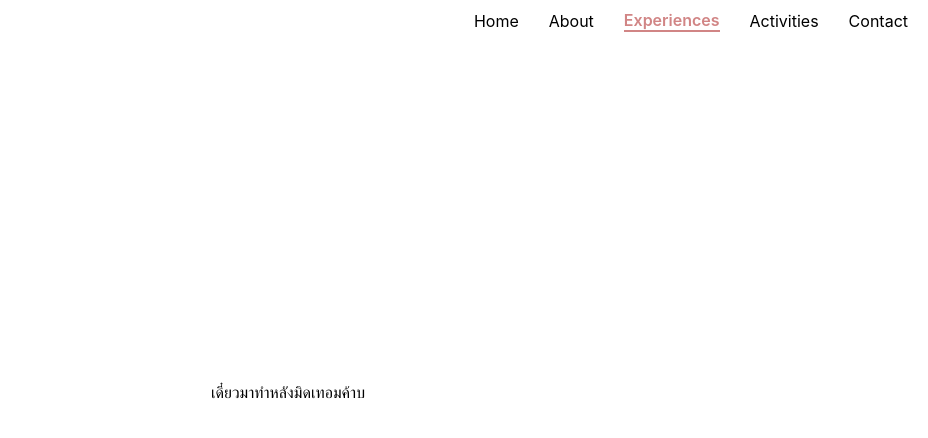
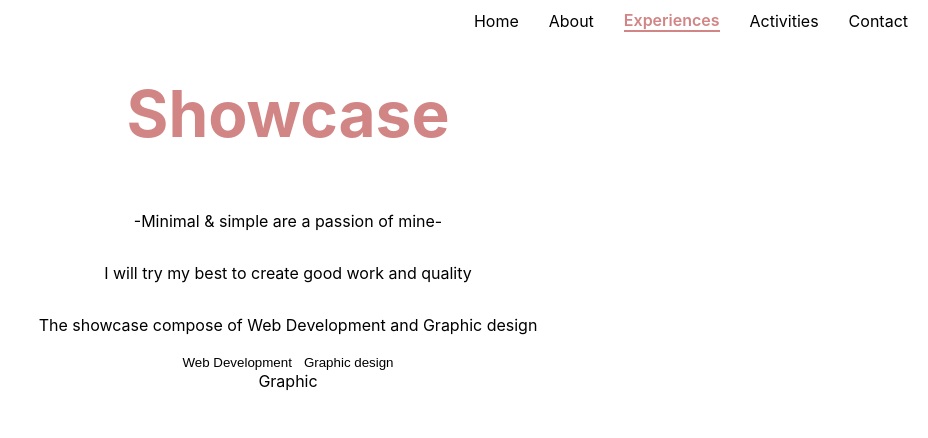
Before and after one commit to wiree65/Wiree-Porfolio, a Next.js app: page /experiences in a window 1280 px wide. Shown: the top 438 px of the page, without its empty margins (352-1280 px from the left). Built offline with nearby package versions, Linux system fonts and the light colour scheme.

Commit message:
[ADD] showcase

```diff
--- /dev/null
+++ b/component/graphic.js
@@ -0,0 +1,21 @@
+import { Fragment, useState, useEffect } from "react";
+const Graphic = (props) => {
+  return (
+    <Fragment>
+      <div className="container">Graphic</div>
+
+      <style jsx>{`
+        .container {
+          height: 90vh;
+          width: 100vw;
+          display: flex;
+          justify-content: flex-start;
+          align-items: center;
+          flex-direction: column;
+        }
+      `}</style>
+    </Fragment>
+  );
+};
+
+export default Graphic;
--- /dev/null
+++ b/component/web.js
@@ -0,0 +1,21 @@
+import { Fragment, useState, useEffect } from "react";
+const Web = (props) => {
+  return (
+    <Fragment>
+      <div className="container">web</div>
+
+      <style jsx>{`
+        .container {
+          height: 90vh;
+          width: 100vw;
+          display: flex;
+          justify-content: flex-start;
+          align-items: center;
+          flex-direction: column;
+        }
+      `}</style>
+    </Fragment>
+  );
+};
+
+export default Web;
--- a/pages/experiences.js
+++ b/pages/experiences.js
@@ -1,22 +1,76 @@
 import { Fragment, useState, useEffect } from "react";
+import Web from "../component/web";
+import Graphic from "../component/graphic";
 
 import Layout from "../component/Layout";
+
 const General = (props) => {
-
+  const [current, setCurrent] = useState(2);
+  const renderPage = () => {
+    switch (current) {
+      case 1:
+        return <Web/>;
+      case 2:
+        return <Graphic/>;
+    }
+  };
+  const items = [
+    { label: "Web Development", page: 1 },
+    { label: "Graphic design", page: 2 },
+  ];
   return (
     <Fragment>
-        <Layout page="experiences">
-      <div className="container">
-       เดี๋ยวมาทำหลังมิดเทอมค้าบ
-
-      </div>
+      <Layout page="experiences">
+        <div className="container">
+          <h1>Showcase</h1>
+          <p>-Minimal & simple are a passion of mine-</p>
+          <p> I will try my best to create good work and quality</p>
+          <p>The showcase compose of Web Development and Graphic design</p>
+          <div className="row">
+            {items.map((item) => {
+              return (
+                <div
+                  // className={`item ${item.page === page ? "active" : ""}`}
+                  key={item.label}
+                >
+                  <button
+                    onClick={() => {
+                      setCurrent(item.page)
+                    }}
+                  >
+                    {item.label}
+                  </button>
+                </div>
+              );
+            })}
+          </div>
+          <div className="card">{renderPage()}</div>
+        </div>
       </Layout>
       <style jsx>{`
+        button {
+          border: none;
+          background-color: white;
+        }
+        .row {
+          display: flex;
+          flex-direction: row;
+        }
+        h1 {
+          color: #d18585;
+          font-size: 4rem;
+        }
+        p {
+          padding-left: 10px;
+          padding-right: 10px;
+        }
         .container {
-            height:90vh;
-            width:100vw;
+          height: 90vh;
+          text-align: center;
+
+          width: 100vw;
           display: flex;
-          justify-content: center;
+          justify-content: flex-start;
           align-items: center;
           flex-direction: column;
         }
```
